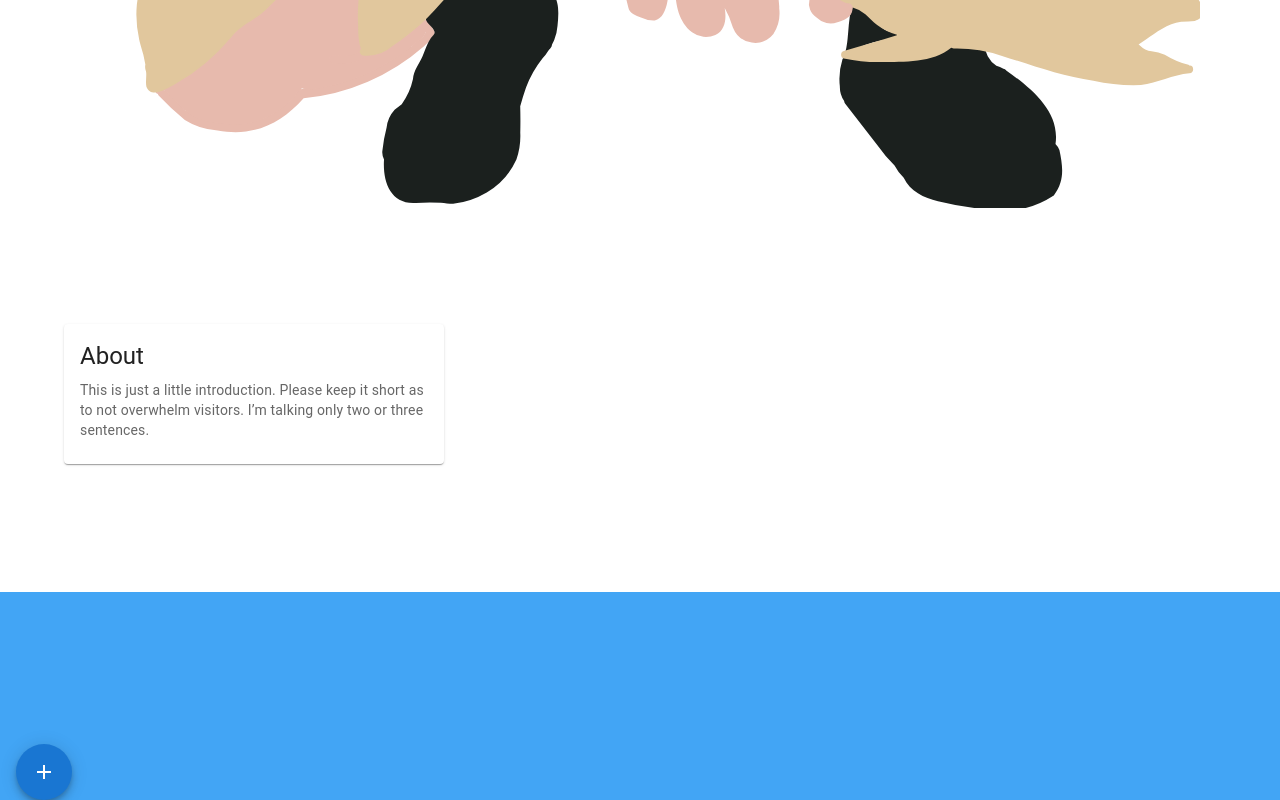
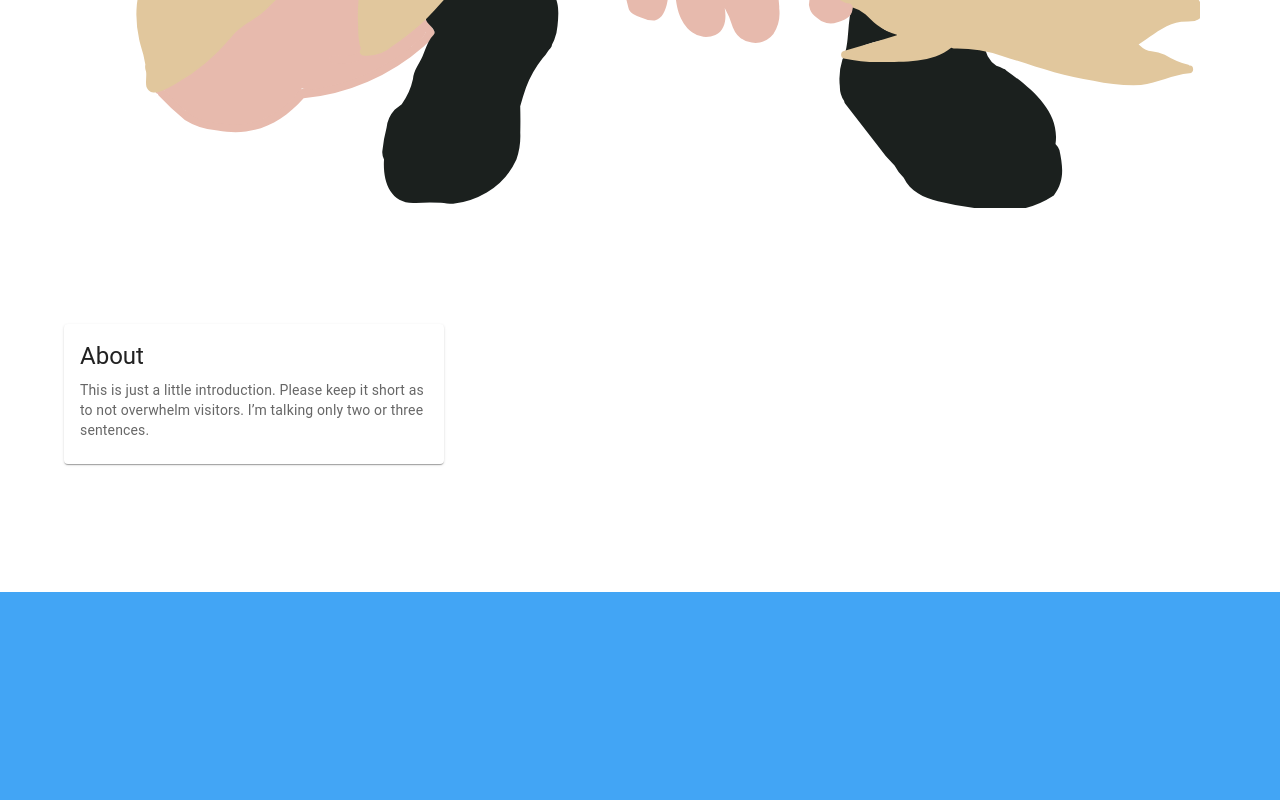
Before and after one commit to logankimbs/portfolio, a React (Create React App) app: page / in a window 1280 px wide. Shown: the part 1232-2032 px from the top of the page. After the commit the page ends 1824 px from the top, so only its background shows below. Built offline with nearby package versions, Linux system fonts and the light colour scheme.

Commit message:
removed socialbutton component from project.  i figured my time could be spent in other components

```diff
--- a/src/App.js
+++ b/src/App.js
@@ -3,7 +3,6 @@ import Box from '@mui/material/Box';
 import NavBar from './components/NavBar';
 import Paper from '@mui/material/Paper';
 import Hero from './components/Hero';
-import SocialButton from './components/SocialButton';
 
 
 function App() {
@@ -29,7 +28,6 @@ function App() {
                     }}
                 >
                     <Hero/>
-                    <SocialButton/>
                 </Paper>
             </Box>
         </div>
--- a/src/components/SocialButton.js
+++ /dev/null
@@ -1,61 +0,0 @@
-import React from 'react';
-import TwitterIcon from '@mui/icons-material/Twitter';
-import GitHubIcon from '@mui/icons-material/GitHub';
-import LinkedInIcon from '@mui/icons-material/LinkedIn';
-import Box from '@mui/material/Box';
-import SpeedDial from '@mui/material/SpeedDial';
-import SpeedDialIcon from '@mui/material/SpeedDialIcon';
-import CloseIcon from '@mui/icons-material/Close';
-import SpeedDialAction from '@mui/material/SpeedDialAction';
-import { makeStyles } from '@mui/styles';
-
-
-const useStyles = makeStyles({
-    root: {
-
-    }
-})
-
-
-const actions = [
-    { icon: <TwitterIcon/>, name: 'Twitter', onClick(){ window.open('https://twitter.com/logankimball_', '_blank') } },
-    { icon: <GitHubIcon/>, name: 'GitHub', onClick(){ window.open('https://github.com/logankimbs', '_blank') } },
-    { icon: <LinkedInIcon/>, name: 'LinkedIn', onClick(){ window.open('https://www.linkedin.com/in/logankimbs/', '_blank') } }
-]
-
-
-function SocialButton() {
-    const classes = useStyles();
-
-    return (
-        <Box
-            className={classes.root}
-        >
-            <SpeedDial
-                ariaLabel='SpeedDial'
-                style={{
-                    position: 'fixed'
-                }}
-                icon={
-                    <SpeedDialIcon
-                        openIcon={
-                            <CloseIcon/>
-                        }
-                    />
-                }
-            >
-                {actions.map((action) => (
-                    <SpeedDialAction
-                        key={action.name}
-                        icon={action.icon}
-                        tooltipTitle={action.name}
-                        onClick={action.onClick}
-                    />
-                ))}
-            </SpeedDial>
-        </Box>
-    );
-}
-
-
-export default SocialButton;
```
